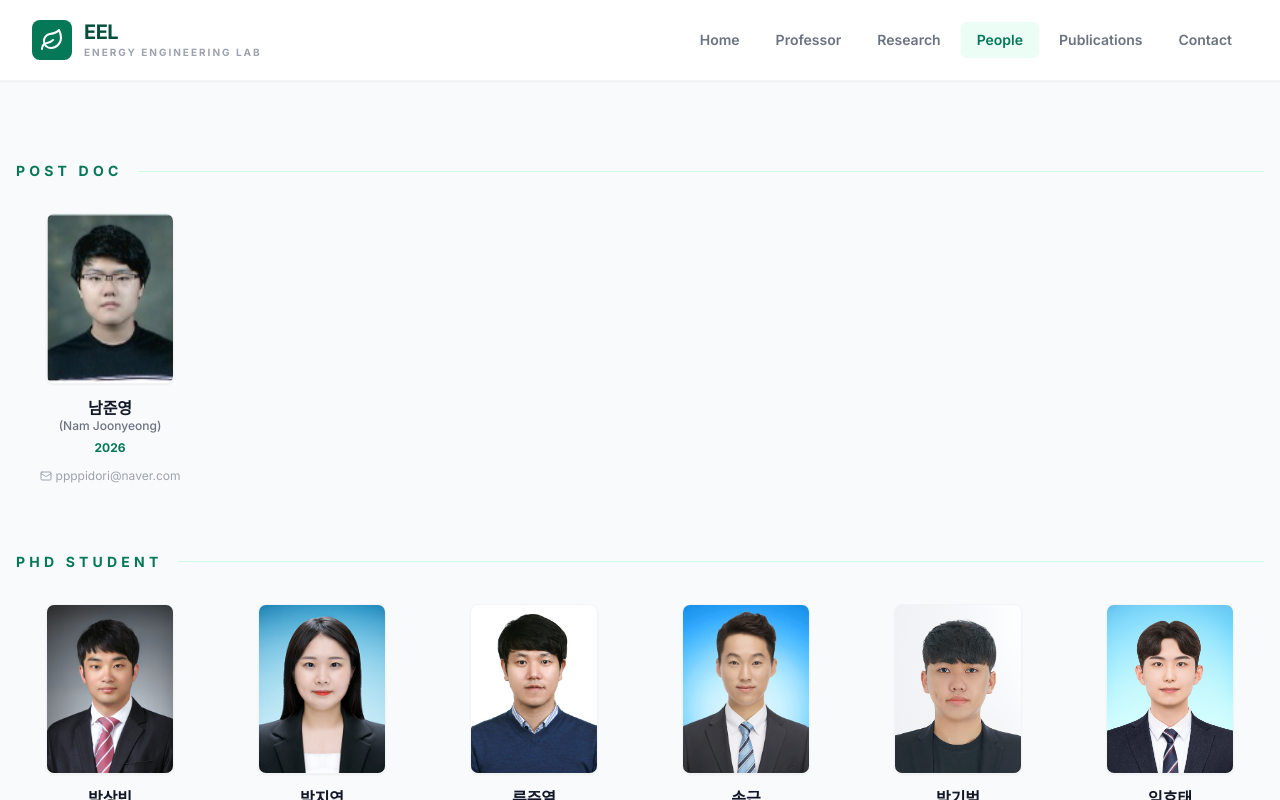
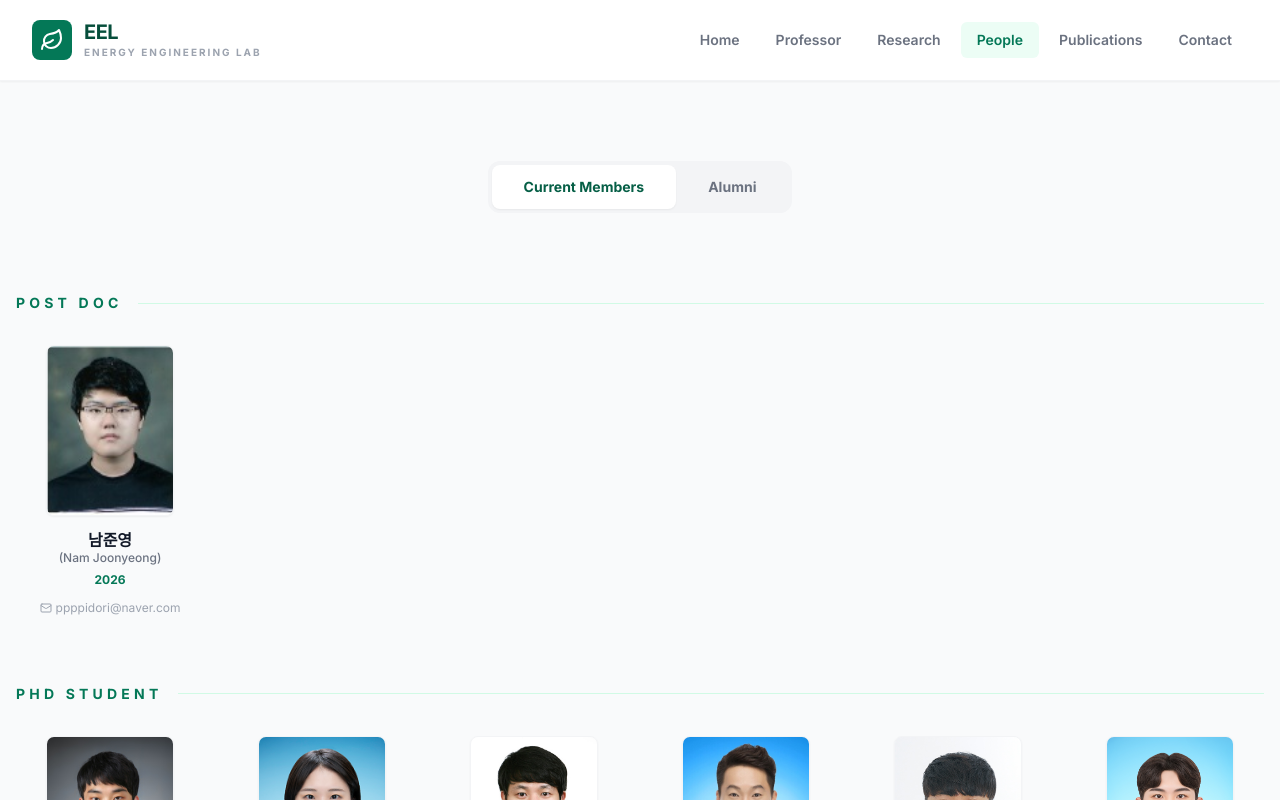
Before and after one commit to EEL23307/eelab_page, a React (Vite) app: page / in a window 1280 px wide. Both pictures are taken after a click on the button "People". Shown: the top 800 px of the page. Built offline with nearby package versions, Linux system fonts and the light colour scheme.

Commit message:
Update People.tsx

```diff
--- a/pages/People.tsx
+++ b/pages/People.tsx
@@ -1,7 +1,7 @@
-import React from 'react';
+import React, { useState } from 'react';
 import { Mail } from 'lucide-react';
 
-// 데이터 타입 정의 (id 삭제함)
+// 데이터 타입 정의
 interface Member {
   name: string;
   engName: string;
@@ -12,16 +12,22 @@ interface Member {
 }
 
 const People: React.FC = () => {
+  // [수정 포인트 1] 탭 상태 관리 (기본값: 'Current')
+  const [activeTab, setActiveTab] = useState<'Current' | 'Alumni'>('Current');
 
-  const categories = [
+  // 카테고리 정의
+  const currentCategories = [
     'Post Doc',
     'PhD Student',
     'PhD/MS Joint Students',
-    'MS, BS/MS Joint Students',
+    'MS, BS/MS Joint Students'
+  ];
+
+  const alumniCategories = [
     'Alumni'
   ];
 
-  // 데이터: 보내주신 남준영 박사님 데이터 포함 완료
+  // 데이터 리스트
   const peopleData: Record<string, Member[]> = {
     'Post Doc': [
       {
@@ -174,9 +180,8 @@ const People: React.FC = () => {
         email: 'seungyeonlee@kitech.re.kr',
         image: 'images/LSY.jpg'
       },
+    ],
 
-
-],
     'MS, BS/MS Joint Students': [
       {
         name: '심우현',
@@ -186,18 +191,56 @@ const People: React.FC = () => {
         email: 'simwoohyun@kitech.re.kr',
         image: 'images/SWH.jpg'
       },
-],
+    ],
+
     'Alumni': []
   };
+
+  // 현재 탭에 따라 보여줄 카테고리 결정
+  const displayCategories = activeTab === 'Current' ? currentCategories : alumniCategories;
 
   return (
     <div className="max-w-7xl mx-auto px-4 py-20">
 
-      <div className="space-y-16">
-        {categories.map((category) => {
+      {/* [수정 포인트 2] 탭 버튼 추가 */}
+      <div className="flex justify-center mb-20">
+        <div className="inline-flex bg-gray-100 p-1 rounded-xl">
+          <button
+            onClick={() => setActiveTab('Current')}
+            className={`px-8 py-3 rounded-lg text-sm font-bold transition-all duration-300 ${
+              activeTab === 'Current'
+                ? 'bg-white text-emerald-800 shadow-sm'
+                : 'text-gray-500 hover:text-gray-700'
+            }`}
+          >
+            Current Members
+          </button>
+          <button
+            onClick={() => setActiveTab('Alumni')}
+            className={`px-8 py-3 rounded-lg text-sm font-bold transition-all duration-300 ${
+              activeTab === 'Alumni'
+                ? 'bg-white text-emerald-800 shadow-sm'
+                : 'text-gray-500 hover:text-gray-700'
+            }`}
+          >
+            Alumni
+          </button>
+        </div>
+      </div>
+
+      {/* 내용 영역 */}
+      <div className="space-y-16 animate-in fade-in duration-500">
+        {displayCategories.map((category) => {
           const members = peopleData[category] || [];
 
-          if (members.length === 0) return null;
+          if (members.length === 0) return (
+             // 멤버가 없을 때 (Alumni 등) 메시지 표시
+             activeTab === 'Alumni' && category === 'Alumni' ? (
+                <div key={category} className="text-center py-20 text-gray-500">
+                   <p>Coming Soon...</p>
+                </div>
+             ) : null
+          );
 
           return (
             <section key={category}>
@@ -207,18 +250,12 @@ const People: React.FC = () => {
                 <div className="ml-4 flex-grow h-px bg-emerald-100"></div>
               </h2>
 
-              {/* [수정 포인트 1] 그리드 변경
-                 기존: lg:grid-cols-4 (한 줄에 4명)
-                 변경: lg:grid-cols-6 (한 줄에 6명) -> 사진이 작아졌으므로 더 많이 배치
-              */}
+              {/* 그리드: 6열 배치 (작은 사진용) */}
               <div className="grid grid-cols-2 sm:grid-cols-3 md:grid-cols-4 lg:grid-cols-6 gap-x-6 gap-y-10">
                 {members.map((person) => (
                   <div key={person.email || person.engName} className="group flex flex-col items-center text-center">
 
-                    {/* [수정 포인트 2] 사진 크기 축소
-                       기존: max-w-[220px]
-                       변경: w-32 (128px) -> 약 1/4 면적 느낌으로 축소
-                    */}
+                    {/* 사진 크기: w-32 (약 1/4 크기) */}
                     <div className="relative mb-3 w-32 aspect-[3/4] overflow-hidden rounded-lg shadow-sm border border-gray-100">
                       <div className="absolute inset-0 bg-emerald-900/0 group-hover:bg-emerald-900/10 transition-colors duration-300"></div>
                       <img
@@ -228,10 +265,7 @@ const People: React.FC = () => {
                       />
                     </div>
 
-                    {/* [수정 포인트 3] 글자 크기(Text Size) 전체적 축소
-                       이름: text-xl -> text-base (보통 크기)
-                       영문이름/기타: text-sm -> text-xs (작은 크기)
-                    */}
+                    {/* 텍스트 정보 */}
                     <div className="space-y-0.5">
                       <div className="flex flex-col items-center">
                         <h3 className="text-base font-bold text-gray-900">{person.name}</h3>
```
